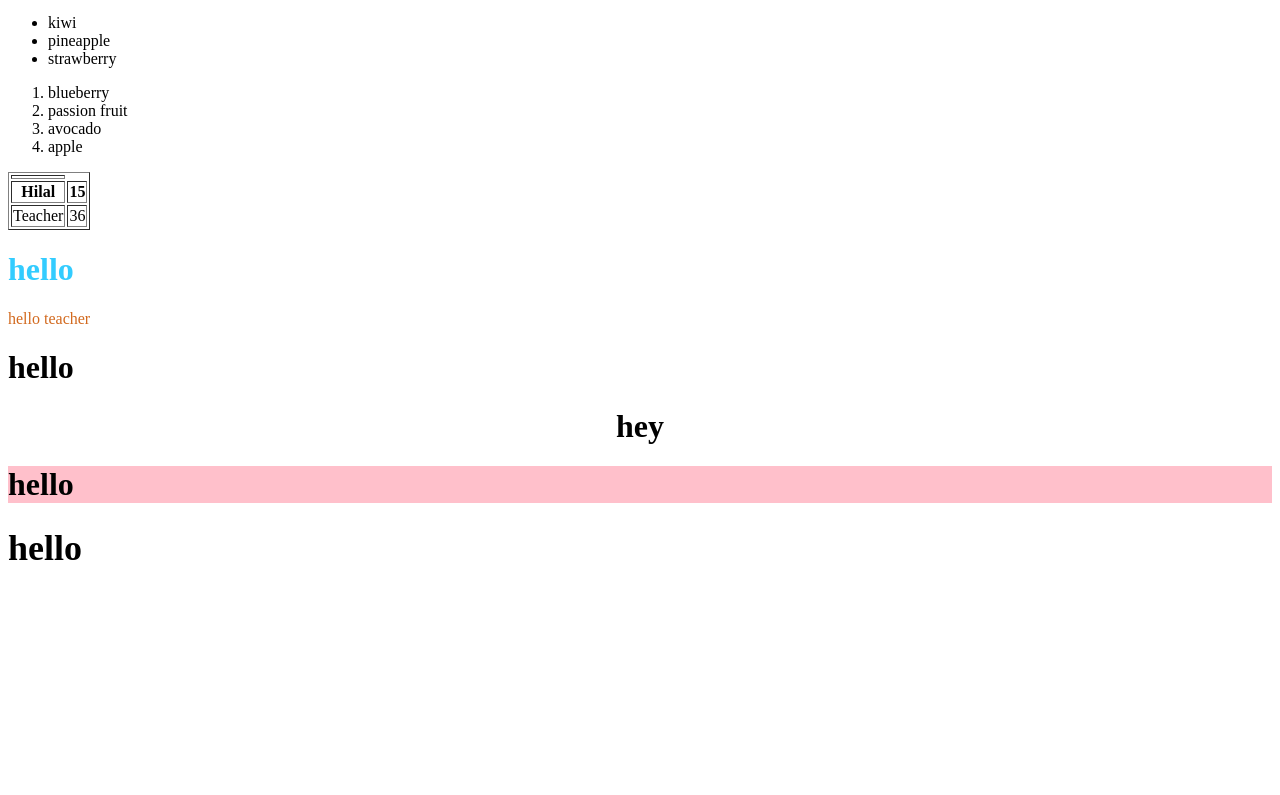
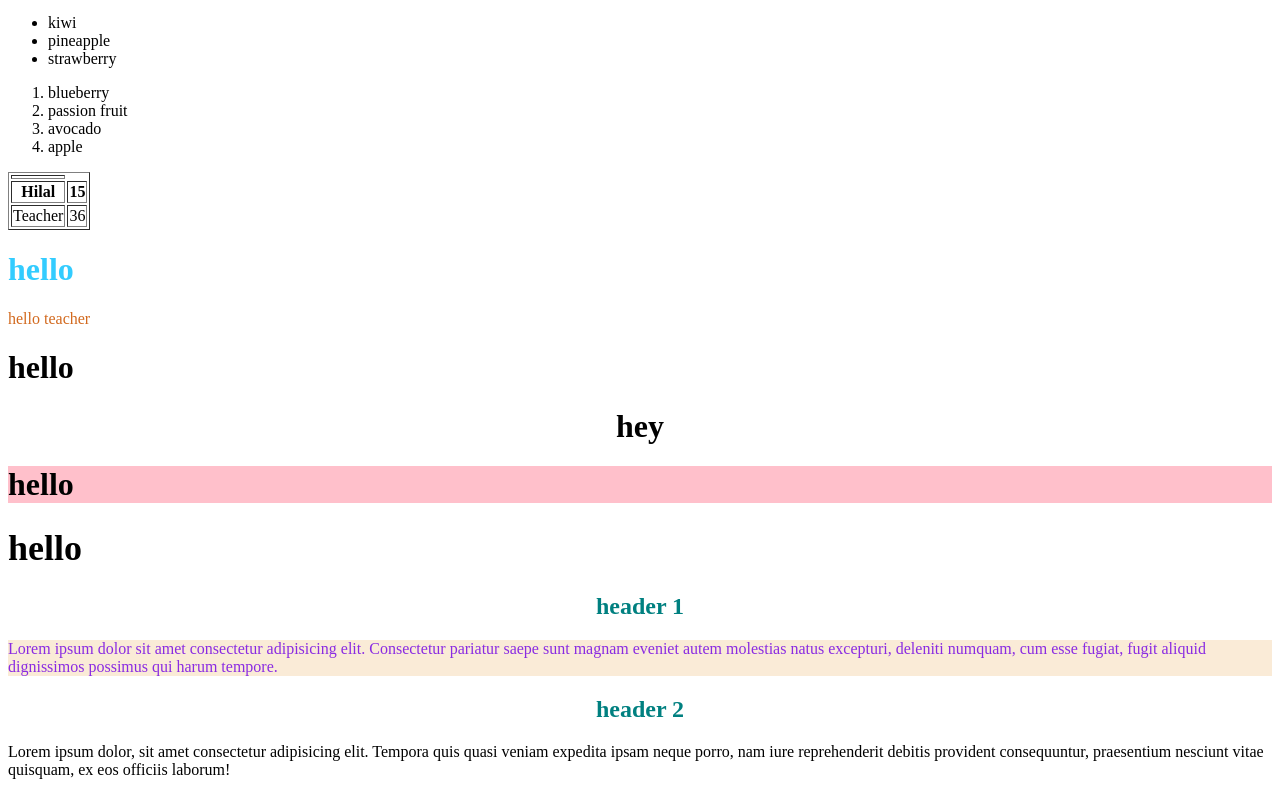
Before and after one commit to hilalkaca5335/Classwork-oct-15, a plain HTML site: page index.html in a window 1280 px wide. Shown: the part 554-1349 px from the top of the page. Before the commit the page ends 1147 px from the top, so only its background shows below. Drawn offline with Linux system fonts and the light colour scheme.

Commit message:
Update index.html

```diff
--- a/index.html
+++ b/index.html
@@ -1,7 +1,16 @@
 <!DOCTYPE html PUBLIC "-//W3C//DTD HTML 4.01//EN" "http://www.w3.org/TR/html4/strict.dtd">
 <html>
 <head>
-
+<style>
+    h2 {
+        color:teal;
+        text-align: center;
+    }
+    .hello {
+        color:blueviolet;
+        background-color: antiquewhite;
+    }
+</style>
 </head>
 <body>
  <h1>hello teacher This is h1</h1>
@@ -41,6 +50,11 @@ hello my name is hilal
     <h1 style="text-align:center">hey</h1>
     <h1 style="background-color:pink">hello</h1>
     <h1 style="font-size:36px;">hello</h1>
+<h2>header 1</h2>
+<p class="hello">Lorem ipsum dolor sit amet consectetur adipisicing elit. Consectetur pariatur saepe sunt magnam eveniet autem molestias natus excepturi, deleniti numquam, cum esse fugiat, fugit aliquid dignissimos possimus qui harum tempore.</p>
+<h2>header 2</h2>
+<p>Lorem ipsum dolor, sit amet consectetur adipisicing elit. Tempora quis quasi veniam expedita ipsam neque porro, nam iure reprehenderit debitis provident consequuntur, praesentium nesciunt vitae quisquam, ex eos officiis laborum!</p>
+
 
 
 </body>
```
